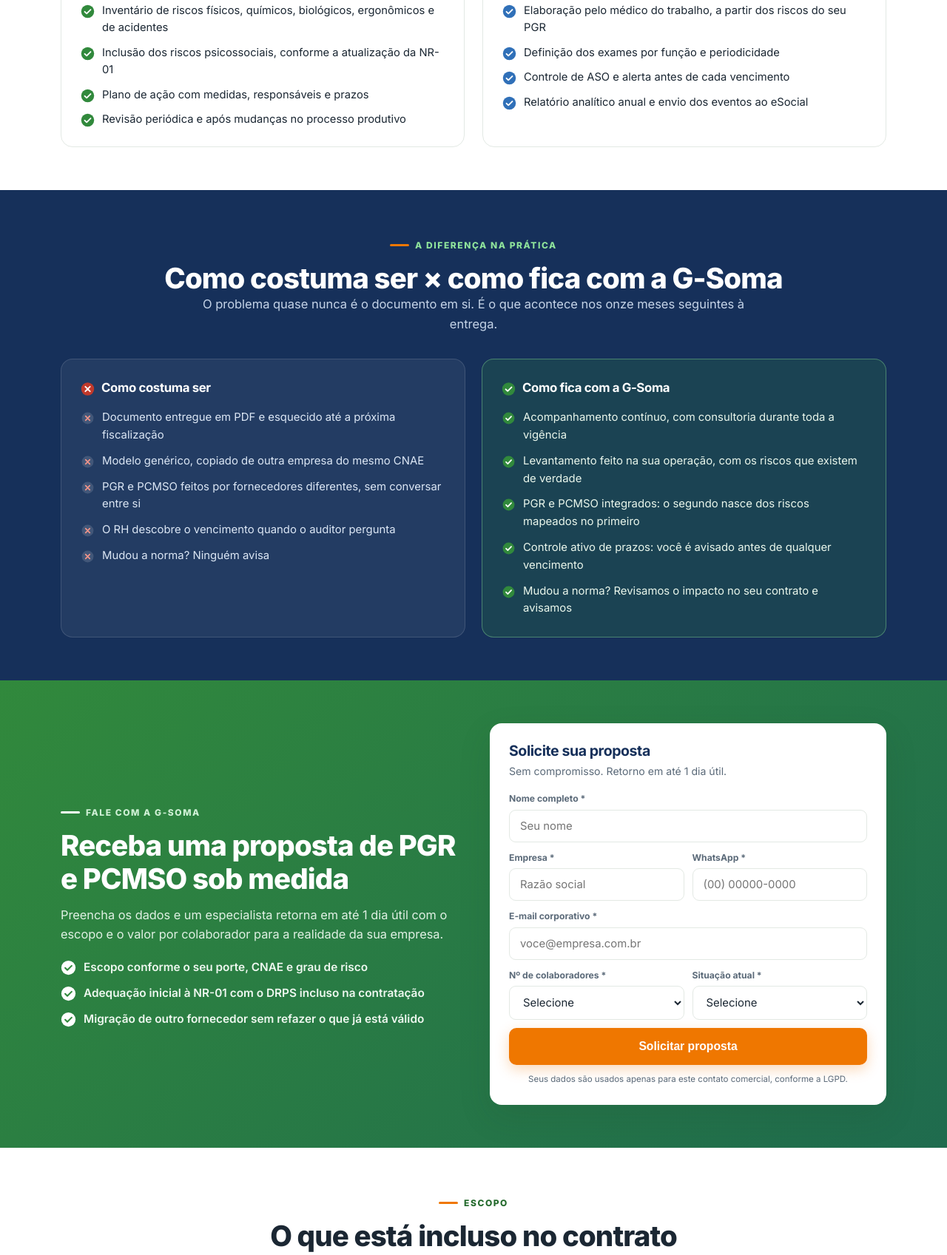
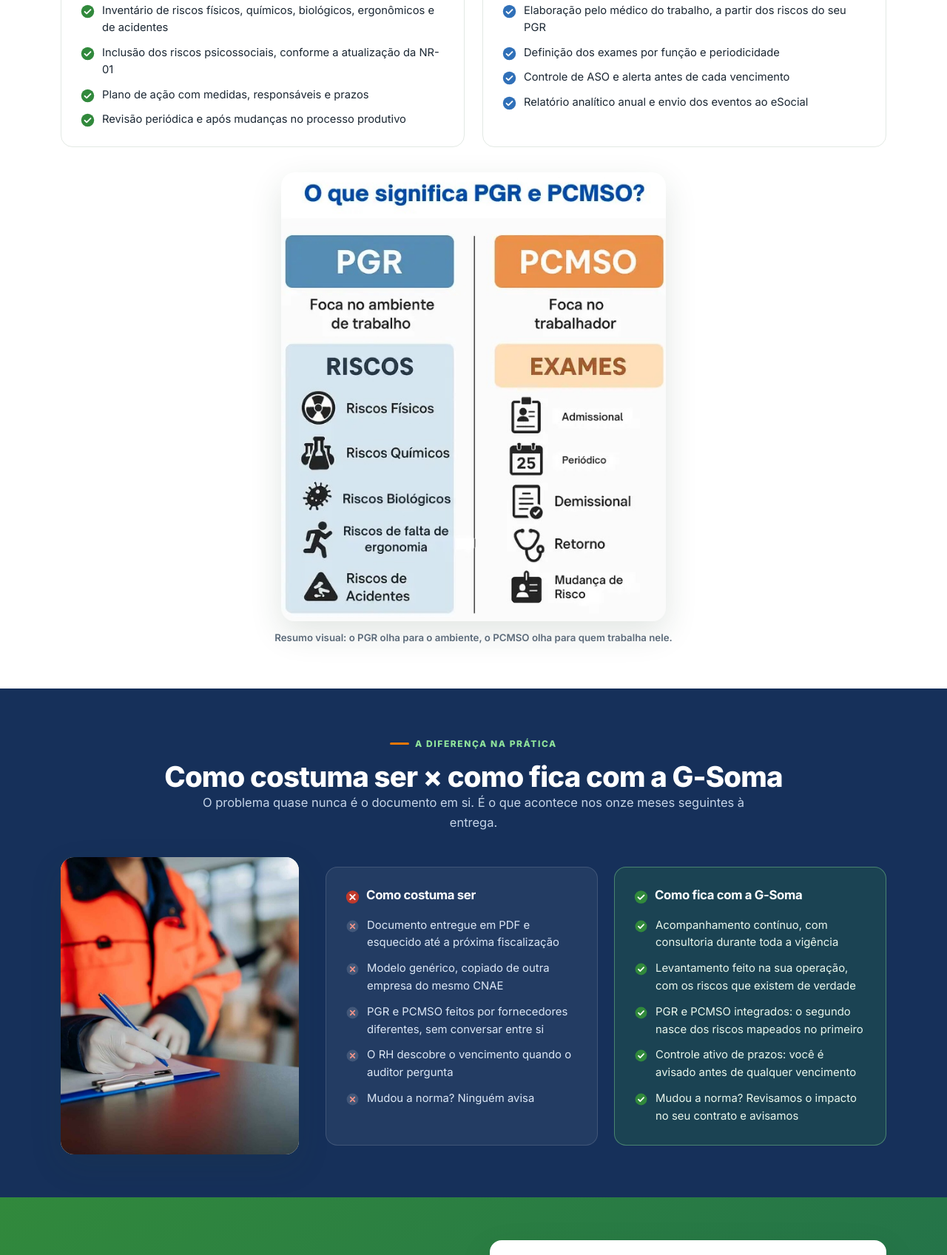
Before and after one commit to alanpeixotocontieri/gsoma-lps, a plain HTML site: page pgr-pcmso/index.html in a window 1280 px wide. Shown: the part 1285-2982 px from the top of the page at 74% size. Drawn offline with Linux system fonts and the light colour scheme.

Commit message:
imagens pgr pcmso

```diff
--- a/pgr-pcmso/index.html
+++ b/pgr-pcmso/index.html
@@ -118,6 +118,17 @@
 .prog-body li{display:flex;gap:10px;align-items:flex-start;font-size:.92rem;color:var(--texto)}
 .prog-body svg{flex:0 0 19px;margin-top:3px}
 @media(max-width:820px){.dois{grid-template-columns:1fr}}
+
+/* IMAGENS */
+.fig{border-radius:18px;overflow:hidden;box-shadow:var(--shadow-lg);line-height:0;background:var(--cinza-bg)}
+.fig img{width:100%;height:auto;display:block}
+.fig-info{max-width:520px;margin:34px auto 0}
+.fig-cap{text-align:center;font-size:.83rem;color:var(--texto-2);margin-top:12px;font-weight:600}
+.duo{display:grid;gap:36px;align-items:center}
+.duo-comp{grid-template-columns:.85fr 2fr}
+.duo-inc{grid-template-columns:1.05fr .95fr}
+.duo-inc .incluso{grid-template-columns:1fr;gap:12px;max-width:none}
+@media(max-width:900px){.duo-comp,.duo-inc{grid-template-columns:1fr;gap:26px}.duo .fig{order:-1;max-width:460px;margin:0 auto}}
 
 /* COMPARATIVO */
 .comp{background:var(--azul-navy);color:#fff}
@@ -343,6 +354,10 @@
         </div>
       </div>
     </div>
+    <div class="fig fig-info">
+      <img src="assets/img/pgr-infografico.jpg" width="600" height="700" alt="Infográfico comparando PGR e PCMSO: o PGR foca no ambiente de trabalho e seus riscos, o PCMSO foca no trabalhador e seus exames" loading="lazy">
+    </div>
+    <p class="fig-cap">Resumo visual: o PGR olha para o ambiente, o PCMSO olha para quem trabalha nele.</p>
   </div>
 </section>
 
@@ -353,6 +368,10 @@
       <span class="eyebrow">A diferença na prática</span>
       <h2>Como costuma ser × como fica com a G-Soma</h2>
       <p class="lead">O problema quase nunca é o documento em si. É o que acontece nos onze meses seguintes à entrega.</p>
+    </div>
+    <div class="duo duo-comp">
+    <div class="fig">
+      <img src="assets/img/pgr-documentacao.jpg" width="768" height="958" alt="Profissional preenchendo a documentação de segurança do trabalho em prancheta" loading="lazy">
     </div>
     <div class="comp-grid">
       <div class="comp-col">
@@ -375,6 +394,7 @@
           <li><svg viewBox="0 0 24 24" fill="none"><circle cx="12" cy="12" r="10" fill="#31893C"/><path d="M7.5 12.3l3 2.9L16.5 9" stroke="#fff" stroke-width="2.2" stroke-linecap="round" stroke-linejoin="round"/></svg><span>Mudou a norma? Revisamos o impacto no seu contrato e avisamos</span></li>
         </ul>
       </div>
+    </div>
     </div>
   </div>
 </section>
@@ -455,6 +475,7 @@
       <span class="eyebrow">Escopo</span>
       <h2>O que está incluso no contrato</h2>
     </div>
+    <div class="duo duo-inc">
     <div class="incluso">
       <div class="inc"><svg viewBox="0 0 24 24" fill="none"><circle cx="12" cy="12" r="11" fill="#31893C"/><path d="M7 12.4l3.3 3.2L17 9" stroke="#fff" stroke-width="2.4" stroke-linecap="round" stroke-linejoin="round"/></svg><div><b>Elaboração dos programas</b><span>PGR e PCMSO conforme as exigências legais aplicáveis ao seu CNAE.</span></div></div>
       <div class="inc"><svg viewBox="0 0 24 24" fill="none"><circle cx="12" cy="12" r="11" fill="#31893C"/><path d="M7 12.4l3.3 3.2L17 9" stroke="#fff" stroke-width="2.4" stroke-linecap="round" stroke-linejoin="round"/></svg><div><b>Atualização e revisão</b><span>Revisão periódica e sempre que houver mudança relevante na operação.</span></div></div>
@@ -462,6 +483,10 @@
       <div class="inc"><svg viewBox="0 0 24 24" fill="none"><circle cx="12" cy="12" r="11" fill="#31893C"/><path d="M7 12.4l3.3 3.2L17 9" stroke="#fff" stroke-width="2.4" stroke-linecap="round" stroke-linejoin="round"/></svg><div><b>Integração com o eSocial</b><span>Envio dos eventos de SST dentro do prazo, sem retrabalho para o RH.</span></div></div>
       <div class="inc"><svg viewBox="0 0 24 24" fill="none"><circle cx="12" cy="12" r="11" fill="#31893C"/><path d="M7 12.4l3.3 3.2L17 9" stroke="#fff" stroke-width="2.4" stroke-linecap="round" stroke-linejoin="round"/></svg><div><b>Apoio em fiscalizações e auditorias</b><span>Suporte técnico e documentação organizada para apresentação imediata.</span></div></div>
       <div class="inc"><svg viewBox="0 0 24 24" fill="none"><circle cx="12" cy="12" r="11" fill="#31893C"/><path d="M7 12.4l3.3 3.2L17 9" stroke="#fff" stroke-width="2.4" stroke-linecap="round" stroke-linejoin="round"/></svg><div><b>Adequação à NR-01</b><span>Riscos psicossociais mapeados e DRPS incluso na contratação.</span></div></div>
+    </div>
+    <div class="fig">
+      <img src="assets/img/pgr-equipe.jpg" width="1151" height="800" alt="Equipe técnica da G-Soma em visita a uma empresa cliente para levantamento de riscos" loading="lazy">
+    </div>
     </div>
   </div>
 </section>
```
Also changed, not shown: pgr-pcmso/assets/img/pgr-documentacao.jpg (added), pgr-pcmso/assets/img/pgr-equipe.jpg (added), pgr-pcmso/assets/img/pgr-infografico.jpg (added).
